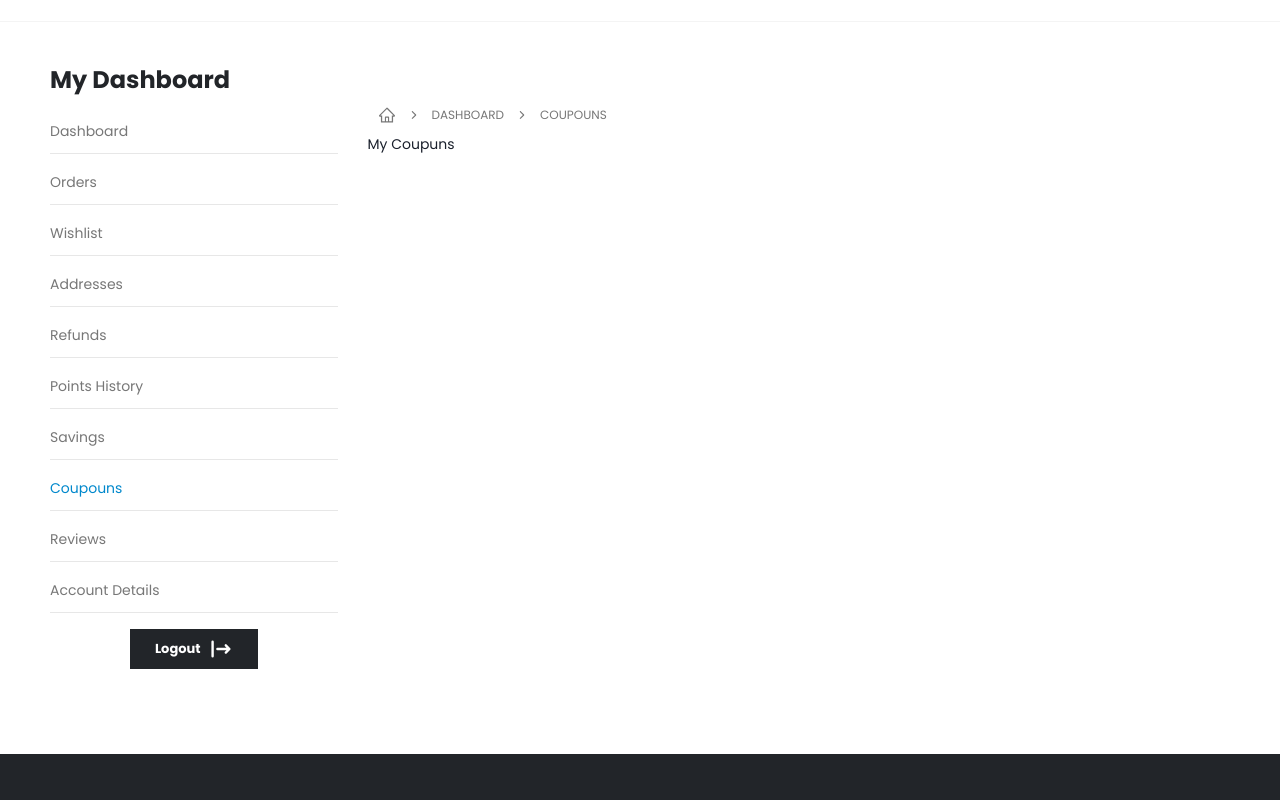
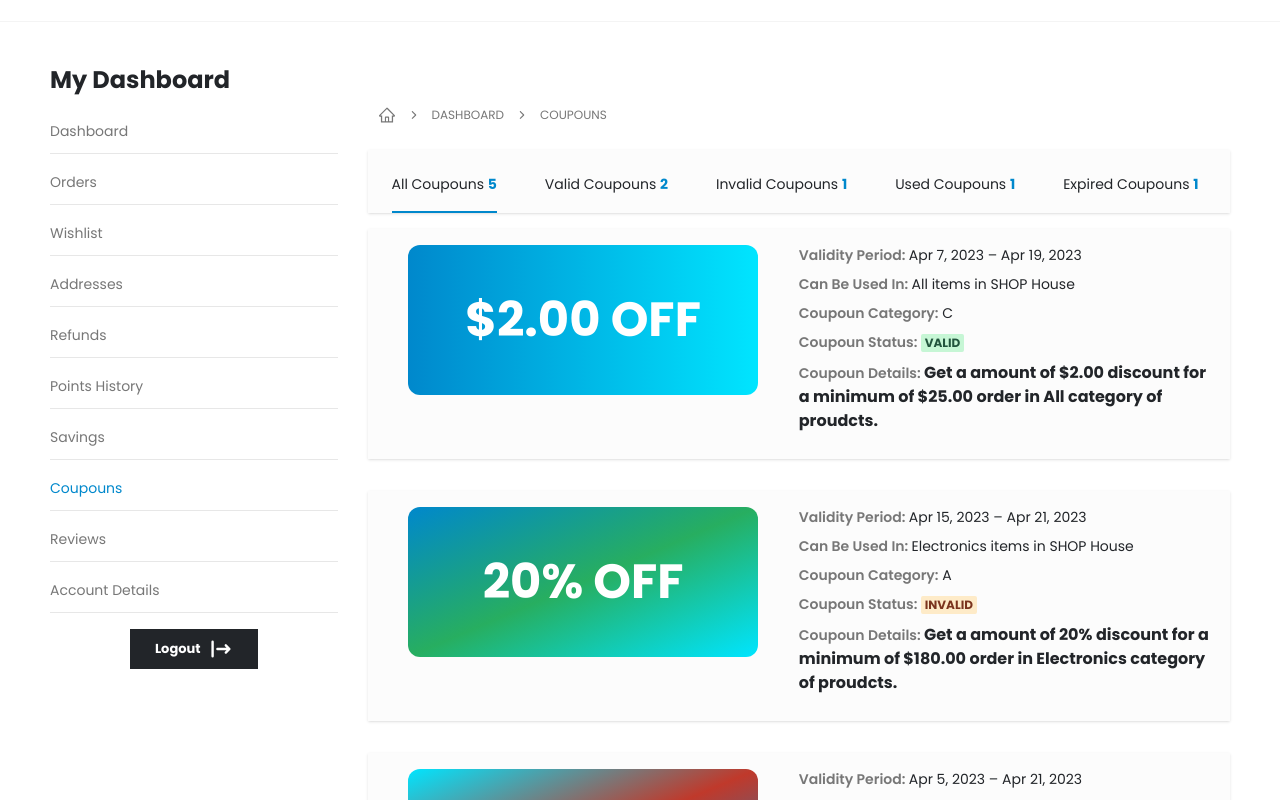
Before and after one commit to mahabubsaki/shop-house-nextjs, a Next.js app: page /dashboard/coupouns in a window 1280 px wide. Shown: the part 280-1080 px from the top of the page. Built offline with nearby package versions, Linux system fonts and the light colour scheme.

Commit message:
coupouns section done with filter option fake data

```diff
--- a/src/components/product/ImageSlider.tsx
+++ b/src/components/product/ImageSlider.tsx
@@ -11,9 +11,31 @@ const ImageSlider = ({ img }: { img: string[]; }) => {
     const [imageIndex, setImageIndex] = useState(0);
 
     const [mySwiper, setMySwiper] = useState<SwiperCore | null>(null);
+
+
+    const [zoomPosition, setZoomPosition] = useState({ x: 0, y: 0 });
+    const [isZoomed, setIsZoomed] = useState(false);
+
+    function handleMouseMove(event: React.MouseEvent) {
+        const { left, top, width, height } = event.currentTarget.getBoundingClientRect();
+        const x = event.pageX - left;
+        const y = event.pageY - top;
+        const zoomX = (x / width) * 100;
+        const zoomY = (y / height) * 100;
+        setZoomPosition({ x: zoomX, y: zoomY });
+    }
+
+    function handleMouseEnter() {
+
+        setIsZoomed(true);
+    }
+
+    function handleMouseLeave() {
+        setIsZoomed(false);
+    }
     return (
         <div className='w-full md:w-[41%] px-[10px]'>
-            <div className={`w-full aspect-square ${styles.container}`} >
+            <div className={`w-full aspect-square relative ${styles.container}`} >
                 <Swiper onSwiper={(swiper) => {
                     setMySwiper(swiper);
 
@@ -31,9 +53,30 @@ const ImageSlider = ({ img }: { img: string[]; }) => {
                         },
                     }} modules={[Navigation]} className='w-full h-full' style={{ userSelect: 'none' }}>
                     {new Array(5).fill(0).map((_, index) => <SwiperSlide key={index} className='w-full h-full'>
-                        <img src={img[index]} alt="product-image" />
+
+                        <img src={img[index]} alt="product-image" onMouseMove={handleMouseMove}
+                            onMouseEnter={handleMouseEnter}
+                            onMouseLeave={handleMouseLeave} />
+
+
+
+
                     </SwiperSlide>)}
                 </Swiper>
+                {/* {isZoomed ? <div
+                    style={{
+                        position: 'absolute',
+                        top: 0,
+                        zIndex: 2,
+                        left: '100%',
+                        width: '1000px',
+                        height: '1000px',
+                        backgroundImage: `url("${img[imageIndex]}")`,
+                        backgroundRepeat: 'no-repeat',
+                        backgroundSize: 'cover',
+                        backgroundPosition: `20% 20%`,
+                    }}
+                ></div> : null} */}
             </div>
             <div className='pt-2 w-full h-[100px] md:h-[115px]'>
                 <Swiper navigation slidesPerView={4} spaceBetween={8} className='w-full h-full'>
@@ -46,7 +89,9 @@ const ImageSlider = ({ img }: { img: string[]; }) => {
                     </SwiperSlide>)}
                 </Swiper>
             </div>
+
         </div>
+
     );
 };
 
--- a/src/pages/dashboard/coupouns.tsx
+++ b/src/pages/dashboard/coupouns.tsx
@@ -1,9 +1,29 @@
 import BreadCrumpNavigator from '@/components/shared/BreadCrumpNavigator';
 import DashboardLayout from '@/layouts/DashboardLayout';
+import { priceModifier } from '@/utils/price_modifier';
+import { Badge, Code, Highlight } from '@chakra-ui/react';
+import { format } from 'date-fns';
 import Head from 'next/head';
-import React from 'react';
+import React, { useState, useEffect } from 'react';
 
 const Coupouns = () => {
+    const [coupounFilter, setCoupounFilter] = useState('all');
+    const [couponsData, setCoupounsData] = useState([{ status: "valid", validityStart: '2023-04-07', validityEnd: '2023-04-19', useCaseCategory: 'All', ammount: '$2.00', category: 'C', minimumBuy: 25 }, { status: "invalid", validityStart: '2023-04-15', validityEnd: '2023-04-21', useCaseCategory: 'Electronics', ammount: '20%', category: 'A', minimumBuy: 180 }, { status: "valid", validityStart: '2023-04-05', validityEnd: '2023-04-21', useCaseCategory: 'Accessories', ammount: '$5.00', category: 'B', minimumBuy: 50 }, { status: "used", validityStart: '2023-04-05', validityEnd: '2023-04-21', useCaseCategory: 'All', ammount: '$10.00', category: 'A', minimumBuy: 90 }, { status: "expired", validityStart: '2023-04-03', validityEnd: '2023-04-05', useCaseCategory: 'Accessories', ammount: '$7.00', category: 'B', minimumBuy: 43 }]);
+    const filtered = couponsData.filter(item => {
+        if (coupounFilter === 'all') {
+            return true;
+        } else if (coupounFilter === 'expired') {
+            return item.status === 'expired';
+        } else if (coupounFilter === 'invalid') {
+            return item.status === 'invalid';
+        } else if (coupounFilter === 'used') {
+            return item.status === 'used';
+        } else if (coupounFilter === 'valid') {
+            return item.status === 'valid';
+        } else {
+            return true;
+        }
+    });
     return (
         <>
             <Head>
@@ -15,7 +35,30 @@ const Coupouns = () => {
             <DashboardLayout>
                 <BreadCrumpNavigator paths={['Dashboard', 'Coupouns']} />
                 <div>
-                    <p>My Coupuns</p>
+                    <div className='bg-[#FCFCFC] border-[#FCFCFC] px-6 flex gap-x-12 flex-row flex-wrap text-[#222529] my-4 shadow'>
+                        <p onClick={() => setCoupounFilter('all')} className={`py-4 border-b-2 hover:border-[#08c] duration-500 cursor-pointer ${coupounFilter === 'all' ? 'border-[#08c]' : 'border-transparent'} mt-2`}>All Coupouns <span className='font-bold text-[#08c]'>{couponsData.filter(item => item).length}</span></p>
+                        <p onClick={() => setCoupounFilter('valid')} className={`py-4 border-b-2 hover:border-[#08c] duration-500 cursor-pointer ${coupounFilter === 'valid' ? 'border-[#08c]' : 'border-transparent'} mt-2`}>Valid Coupouns <span className='font-bold text-[#08c]'>{couponsData.filter(item => item.status === 'valid').length}</span></p>
+                        <p onClick={() => setCoupounFilter('invalid')} className={`py-4 border-b-2 hover:border-[#08c] duration-500 cursor-pointer ${coupounFilter === 'invalid' ? 'border-[#08c]' : 'border-transparent'} mt-2`}>Invalid Coupouns <span className='font-bold text-[#08c]'>{couponsData.filter(item => item.status === 'invalid').length}</span></p>
+                        <p onClick={() => setCoupounFilter('used')} className={`py-4 border-b-2 hover:border-[#08c] duration-500 cursor-pointer ${coupounFilter === 'used' ? 'border-[#08c]' : 'border-transparent'} mt-2`}>Used Coupouns <span className='font-bold text-[#08c]'>{couponsData.filter(item => item.status === 'used').length}</span></p>
+                        <p onClick={() => setCoupounFilter('expired')} className={`py-4 border-b-2 hover:border-[#08c] duration-500 cursor-pointer ${coupounFilter === 'expired' ? 'border-[#08c]' : 'border-transparent'} mt-2`}>Expired Coupouns <span className='font-bold text-[#08c]'>{couponsData.filter(item => item.status === 'expired').length}</span></p>
+                    </div>
+                    <div className='flex flex-col gap-8'>
+                        {filtered.map((item, index) => <div key={index} className='p-4 flex bg-[#FCFCFC] border-[#FCFCFC] shadow justify-center flex-col md:flex-row gap-4'>
+                            <div className={`w-[clamp(300px,50%,350px)] text-white flex justify-center items-center font-bold text-5xl h-[150px] rounded-xl mx-auto ${item.category === 'C' ? 'bg-gradient-to-r from-[#08c] to-[#00e5ff]' : item.category === 'B' ? 'bg-gradient-to-tl from-[#08c] via-[#c0392b]  to-[#00e5ff]' : 'bg-gradient-to-br from-[#08c] via-[#27ae60] to-[#00e5ff]'}`}>
+                                <p>{item.ammount} OFF</p>
+                            </div>
+                            <div className='w-full md:w-1/2'>
+                                <ul className='flex flex-col gap-2'>
+                                    <li className='text-[14px]'><span className='font-semibold text-[#777]'>Validity Period: </span> <span className='text-[#222529]'>{format(new Date(item.validityStart), 'PP')} &#8211; {format(new Date(item.validityEnd), 'PP')}</span></li>
+                                    <li className='text-[14px]'><span className='font-semibold text-[#777]'>Can Be Used In: </span> <span className='text-[#222529]'>{item.useCaseCategory} items in SHOP House</span></li>
+                                    <li className='text-[14px]'><span className='font-semibold text-[#777]'>Coupoun Category:</span> <span className='text-[#222529]'>{item.category}</span></li>
+                                    <li className='text-[14px]'><span className='font-semibold text-[#777]'>Coupoun Status: </span> <span className=' uppercase text-white'><Badge colorScheme={item.status === 'valid' ? 'green' : item.status === 'invalid' ? 'orange' : item.status === 'used' ? 'blue' : 'red'}>{item.status}</Badge></span></li>
+                                    <li className='text-[14px]'><span className='font-semibold text-[#777]'>Coupoun Details: </span><span className='text-[#222529] font-bold text-base'>Get a amount of {item.ammount} discount for a minimum of ${priceModifier(item.minimumBuy)} order in {item.useCaseCategory} category of proudcts.
+                                    </span></li>
+                                </ul>
+                            </div>
+                        </div>)}
+                    </div>
                 </div>
             </DashboardLayout>
         </>
```
